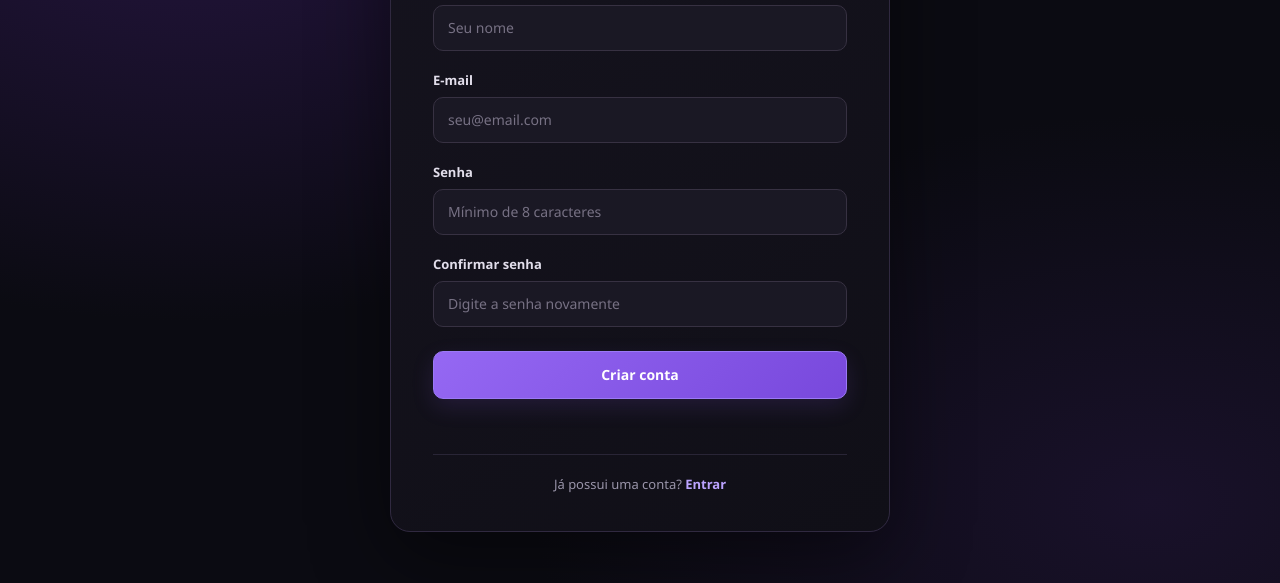
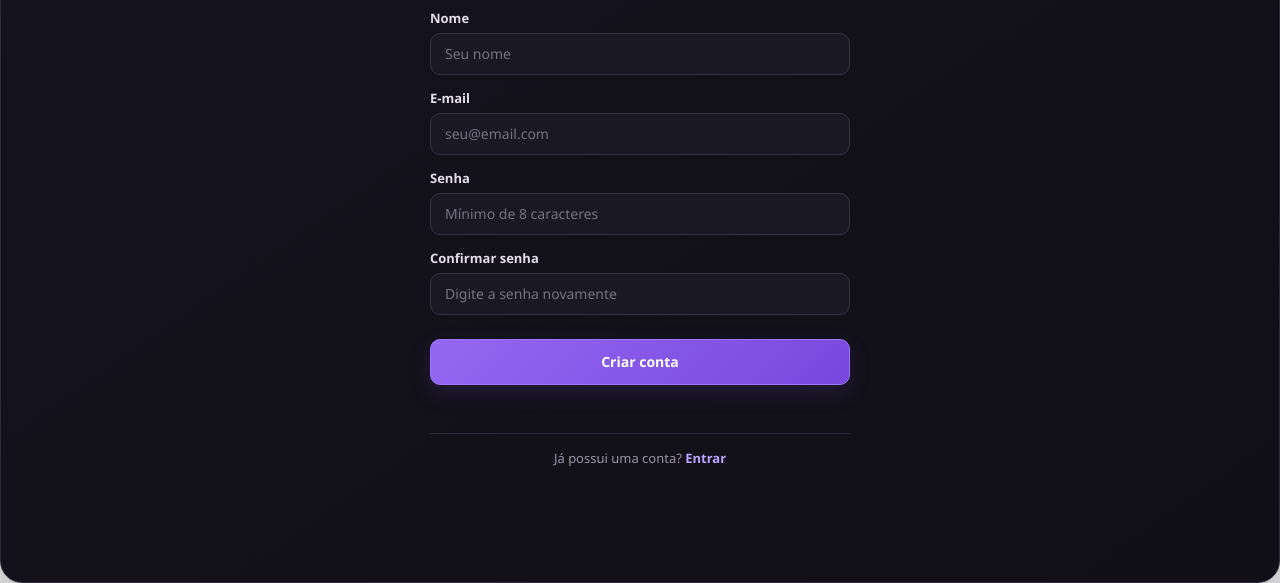
Before and after one commit to GBMartinss/Projeto-Dev.Desktop, an Electron app: page src/renderer/register.html in a window 1280 px wide. Shown: the part 217-800 px from the top of the page. Drawn offline with Linux system fonts and the light colour scheme.

Commit message:
Atualizado as janelas e estilos

```diff
--- a/src/renderer/register.css
+++ b/src/renderer/register.css
@@ -1,4 +1,3 @@
-
 * {
   box-sizing: border-box;
 }
@@ -6,34 +5,54 @@
 :root {
   font-family: "Segoe UI", Arial, sans-serif;
   color: #f4f2fa;
-  background: #0b0b12;
   font-synthesis: none;
 }
 
-body {
+html, body {
   margin: 0;
-  min-height: 100vh;
-  padding: 36px 20px;
-  display: flex;
-  align-items: center;
-  justify-content: center;
-  background:
-    radial-gradient(ellipse at 15% 10%, #251540 0, transparent 45%),
-    radial-gradient(ellipse at 90% 90%, #19112a 0, transparent 38%),
-    #0b0b12;
+  padding: 0;
+  background: transparent !important;
+  height: 100vh;
+  width: 100vw;
+  overflow: hidden;
 }
 
 .login-container {
-  width: min(500px, 100%);
-  padding: 38px 42px;
+  width: 100vw;
+  height: 100vh;
+  padding: 40px 50px 30px;
   border: 1px solid #302940;
-  border-radius: 20px;
+  border-radius: 22px;
   background: linear-gradient(145deg, #15131e, #100f17);
   box-shadow: 0 25px 80px #0007;
+  display: flex;
+  flex-direction: column;
+  justify-content: center;
+  overflow: hidden;
 }
+
+.login-container::before {
+  content: "";
+  position: absolute;
+  top: 0;
+  left: 0;
+  width: 100%;
+  height: 40px;
+  -webkit-app-region: drag;
+  z-index: 10;
+}
+
 
 .login-card {
   width: 100%;
+  max-width: 420px;
+  margin: 0 auto;
+  z-index: 1;
+}
+
+
+.login-card h1, .login-card p, form, label, input, button {
+  -webkit-app-region: no-drag;
 }
 
 .login-card h1 {
@@ -54,11 +73,11 @@ body {
 form {
   display: flex;
   flex-direction: column;
-  margin-top: 30px;
+  margin-top: 24px;
 }
 
 label {
-  margin: 0 0 8px;
+  margin: 0 0 6px;
   color: #e2deeb;
   font-size: 13px;
   font-weight: 600;
@@ -67,9 +86,9 @@ label {
 input {
   display: block;
   width: 100%;
-  min-height: 46px;
-  margin: 0 0 20px;
-  padding: 12px 14px;
+  min-height: 42px;
+  margin: 0 0 14px;
+  padding: 10px 14px;
   border: 1px solid #373142;
   border-radius: 10px;
   outline: none;
@@ -96,9 +115,9 @@ input:focus {
 
 button[type="submit"] {
   width: 100%;
-  min-height: 48px;
-  margin-top: 4px;
-  padding: 13px 18px;
+  min-height: 46px;
+  margin-top: 10px;
+  padding: 12px 18px;
   border: 1px solid #9b79f6;
   border-radius: 10px;
   background: linear-gradient(135deg, #9568f3, #7848dc);
@@ -123,7 +142,7 @@ button[type="submit"]:active {
 
 #message {
   min-height: 18px;
-  margin: 12px 0 0;
+  margin: 10px 0 0;
   color: #c5afff;
   font-size: 12px;
   line-height: 1.5;
@@ -143,31 +162,10 @@ button[type="submit"]:active {
 }
 
 .login-card > p:last-child {
-  margin: 25px 0 0;
-  padding-top: 20px;
+  margin: 20px 0 0;
+  padding-top: 15px;
   border-top: 1px solid #292536;
   color: #9994a9;
   text-align: center;
   font-size: 13px;
 }
-
-@media (max-width: 520px) {
-  body {
-    padding: 20px 14px;
-  }
-
-  .login-container {
-    padding: 28px 22px;
-    border-radius: 16px;
-  }
-
-  .login-card h1 {
-    font-size: 29px;
-  }
-}
-
-@media (max-height: 720px) and (min-width: 521px) {
-  body {
-    align-items: flex-start;
-  }
-}
--- a/src/renderer/style.css
+++ b/src/renderer/style.css
@@ -5,28 +5,28 @@
 :root {
   font-family: "Segoe UI", Arial, sans-serif;
   color: #f4f2fa;
-  background: #0b0b12;
   font-synthesis: none;
 }
 
-body {
+/* AJUSTADO: Tornamos o fundo do Electron totalmente transparente */
+html, body {
   margin: 0;
-  min-height: 100vh;
-  display: grid;
-  place-items: center;
-  background:
-    radial-gradient(ellipse at 15% 10%, #251540 0, transparent 45%),
-    #0b0b12;
+  padding: 0;
+  background: transparent !important;
+  height: 100vh;
+  width: 100vw;
+  overflow: hidden;
 }
+
 
 .login-container {
   display: grid;
   grid-template-columns: 1fr 1fr;
-  width: min(1000px, 92vw);
-  min-height: 590px;
+  width: 100vw;
+  height: 100vh;
   overflow: hidden;
   border: 1px solid #292536;
-  border-radius: 22px;
+  border-radius: 22px; /* Mantém o seu arredondamento perfeito */
   background: #111019;
   box-shadow: 0 25px 100px #0008;
 }
@@ -36,6 +36,11 @@ body {
   display: flex;
   flex-direction: column;
   background: linear-gradient(145deg, #1b142a, #100e18);
+  -webkit-app-region: drag; /* Permite arrastar o aplicativo clicando no lado esquerdo */
+}
+
+.logo, .brand h1, .brand p, .quote {
+  -webkit-app-region: no-drag;
 }
 
 .logo {
```
Also changed, not shown: src/main/main.js (+8 -0 lines).
